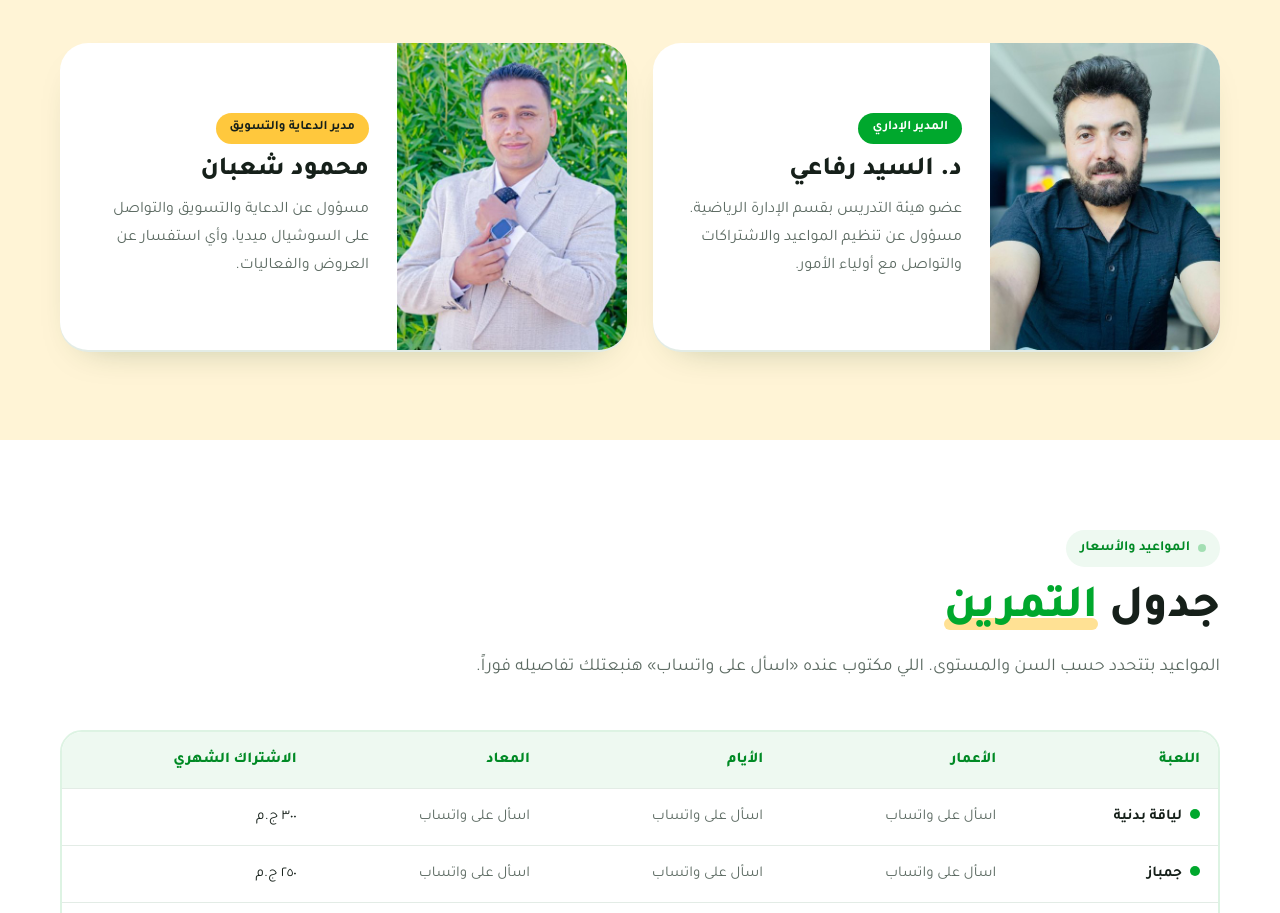
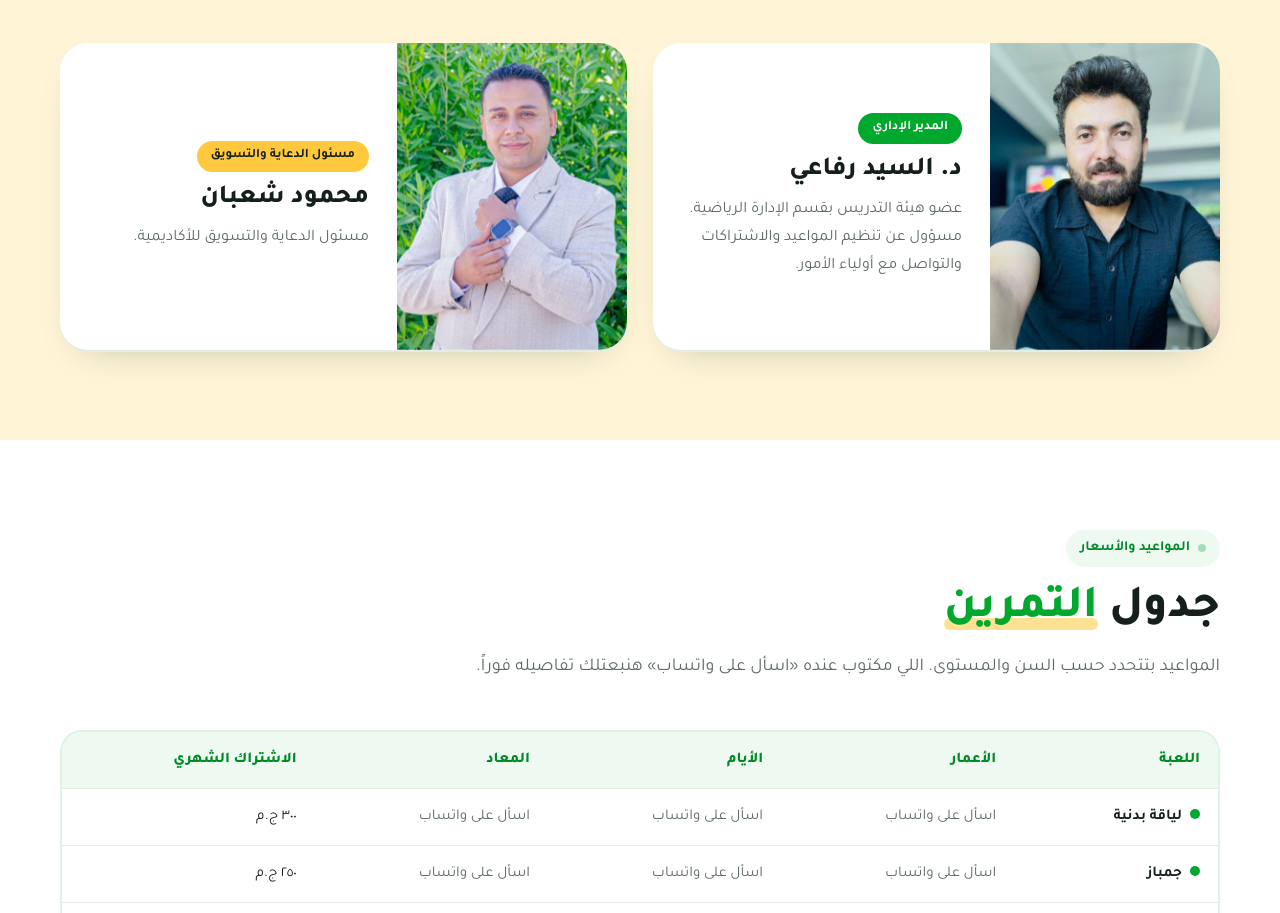
Before and after one commit to mahmodshaban90-jpg/icon-sohag, a plain HTML site: page index.html in a window 1280 px wide. Shown: the part 4155-5068 px from the top of the page. Drawn offline with Linux system fonts and the light colour scheme; a web font is replaced by a local one.

Commit message:
Update marketing role text, remove inquiries line
Co-Authored-By: Claude Opus 5.5 <noreply@anthropic.com>
Claude-Session: https://claude.ai/code/session_013PjzeeSVrkWzJdqjqKNe4c

```diff
--- a/index.html
+++ b/index.html
@@ -437,9 +437,9 @@ footer .credit a{color:#C9D3CD}
         <article class="person rv d1">
           <div class="ph"><img src="assets/mahmoud.jpg" alt="محمود شعبان" loading="lazy"></div>
           <div class="tx">
-            <span class="role">مدير الدعاية والتسويق</span>
+            <span class="role">مسئول الدعاية والتسويق</span>
             <h3>محمود شعبان</h3>
-            <p>مسؤول عن الدعاية والتسويق والتواصل على السوشيال ميديا، وأي استفسار عن العروض والفعاليات.</p>
+            <p>مسئول الدعاية والتسويق للأكاديمية.</p>
           </div>
         </article>
       </div>
```
